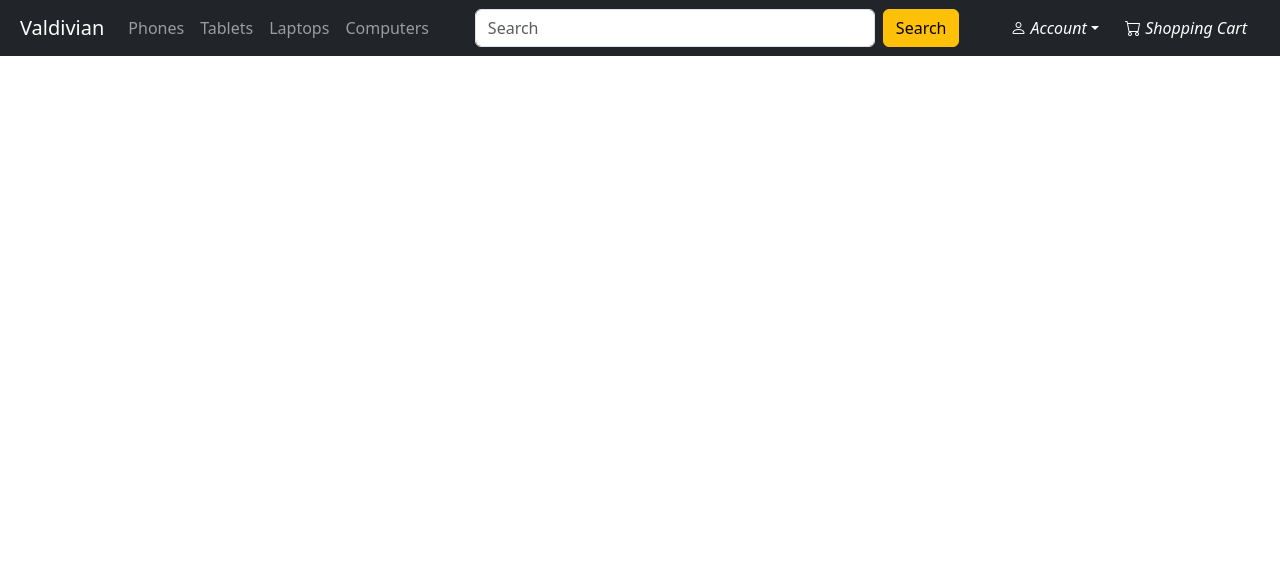
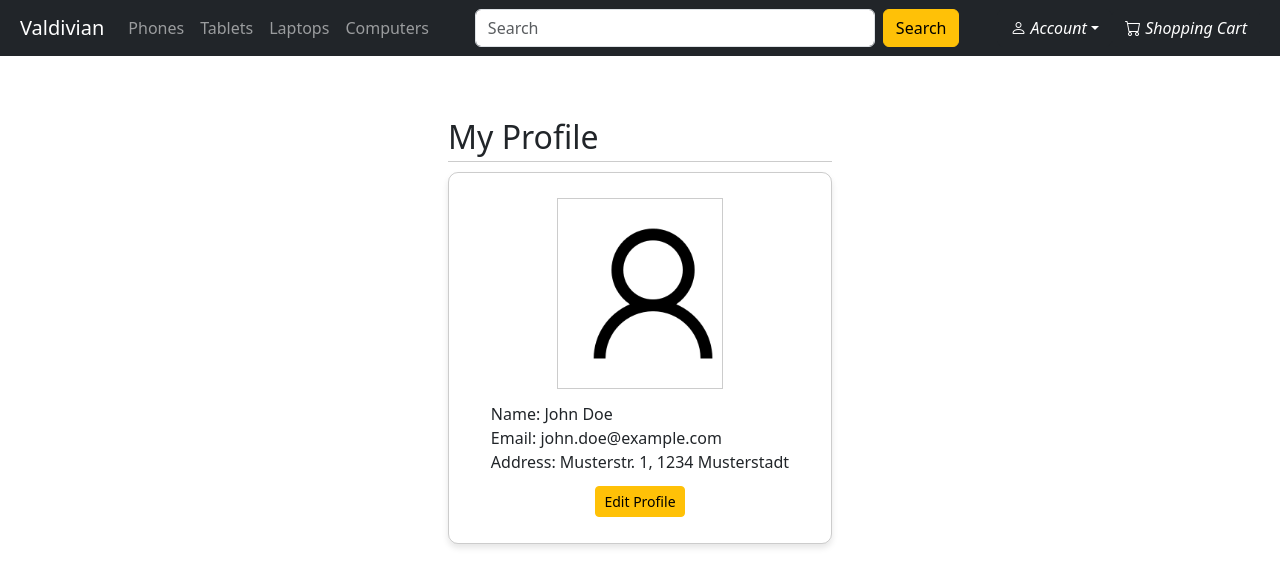
Before and after one commit to codr1an/distributedSystems, a React (Create React App) app in the folder frontend/: page /my_profile in a window 1280 px wide. Shown: the top 586 px of the page. Built offline with nearby package versions, Linux system fonts and the light colour scheme.

Commit message:
add user profile page and edit modal

```diff
--- /dev/null
+++ b/frontend/src/Components/Profile/EditPofileForm.jsx
@@ -0,0 +1,99 @@
+import React from "react";
+
+const EditProfileForm = () => {
+  return (
+    <div className="profile-options">
+      <button
+        type="button"
+        className="btn btn-warning btn-sm"
+        data-bs-toggle="modal"
+        data-bs-target="#editProfileModal"
+      >
+        Edit Profile
+      </button>
+
+      <div
+        className="modal"
+        id="editProfileModal"
+        tabindex="-1"
+        aria-hidden="true"
+      >
+        <div className="modal-dialog">
+          <div className="modal-content">
+            <div className="modal-header">
+              <h5 className="modal-title">Edit Profile</h5>
+              <button
+                type="button"
+                className="btn-close"
+                data-bs-dismiss="modal"
+                aria-label="Close"
+              ></button>
+            </div>
+            <div className="modal-body">
+              <form>
+                <div className="mb-3">
+                  <label htmlFor="name" className="form-label">
+                    Name
+                  </label>
+                  <input
+                    type="text"
+                    className="form-control"
+                    id="name"
+                    placeholder="Enter your name"
+                  />
+                </div>
+                <div className="mb-3">
+                  <label htmlFor="email" className="form-label">
+                    Email
+                  </label>
+                  <input
+                    type="email"
+                    className="form-control"
+                    id="email"
+                    placeholder="Enter your email"
+                  />
+                </div>
+                <div className="mb-3">
+                  <label htmlFor="address" className="form-label">
+                    Address
+                  </label>
+                  <input
+                    type="text"
+                    className="form-control"
+                    id="address"
+                    placeholder="Enter your address"
+                  />
+                </div>
+                <div className="mb-3">
+                  <label htmlFor="password" className="form-label">
+                    Password
+                  </label>
+                  <input
+                    type="password"
+                    className="form-control"
+                    id="password"
+                    placeholder="Enter your password"
+                  />
+                </div>
+              </form>
+            </div>
+            <div className="modal-footer">
+              <button
+                type="button"
+                className="btn btn-secondary btn-sm"
+                data-bs-dismiss="modal"
+              >
+                Close
+              </button>
+              <button type="button" className="btn btn-success btn-sm">
+                Save changes
+              </button>
+            </div>
+          </div>
+        </div>
+      </div>
+    </div>
+  );
+};
+
+export default EditProfileForm;
--- a/frontend/src/Components/Profile/UserProfile.css
+++ b/frontend/src/Components/Profile/UserProfile.css
@@ -0,0 +1,48 @@
+.profile-container {
+  height: 93vh;
+  width: 100%;
+  align-items: center;
+  display: flex;
+  justify-content: center;
+  flex-direction: column;
+  overflow: hidden;
+}
+
+.profile-wrapper {
+  height: 50%;
+  width: 30%;
+  border-radius: 10px;
+  box-shadow: 0px 4px 6px rgba(0, 0, 0, 0.1);
+  border: 0.1px solid rgba(0, 0, 0, 0.2);
+  margin-bottom: 200px;
+  padding: 2%;
+  align-items: center;
+  display: flex;
+  justify-content: space-between;
+  flex-direction: column;
+  overflow: auto;
+}
+
+.profile-title {
+  width: 30%;
+  font-size: xx-large;
+  border-bottom: 0.1px solid rgba(0, 0, 0, 0.2);
+  margin-bottom: 10px;
+  display: flex;
+  justify-content: center;
+  flex-direction: column;
+}
+
+.profile-image {
+  height: 60%;
+  width: 50%;
+  justify-content: center;
+  align-items: center;
+  text-align: center;
+  border: 0.1px solid rgba(0, 0, 0, 0.2);
+}
+
+.profile-image img {
+  height: 100%;
+  width: auto;
+}
--- a/frontend/src/Components/Profile/UserProfile.jsx
+++ b/frontend/src/Components/Profile/UserProfile.jsx
@@ -1,10 +1,54 @@
+import { useState, useEffect } from "react";
 import Navbar from "../Home/Navbar";
+import user from "../../assets/user.png";
+import "./UserProfile.css";
+import EditProfileForm from "./EditPofileForm";
 
 const UserProfile = () => {
+  const [userData, setUserData] = useState(null);
+
+  useEffect(() => {
+    const fetchUserData = async () => {
+      const data = {
+        name: "John Doe",
+        eMail: "john.doe@example.com",
+        address: "Musterstr. 1, 1234 Musterstadt",
+      };
+      setUserData(data);
+    };
+
+    fetchUserData();
+  }, []);
+
+  if (!userData) {
+    return <div>Loading...</div>;
+  }
+
   return (
     <div>
       <Navbar />
-      <div></div>
+      <div className="profile-container">
+        <div className="profile-title">My Profile</div>
+        <div className="profile-wrapper">
+          <div className="profile-image">
+            <img src={user} alt="/" />
+          </div>
+          <div className="profile-info">
+            <div className="profile-field">
+              <span className="profile-label">Name:</span> {userData.name}
+            </div>
+            <div className="profile-field">
+              <span className="profile-label">Email:</span> {userData.eMail}
+            </div>
+            <div className="profile-field">
+              <span className="profile-label">Address:</span> {userData.address}
+            </div>
+          </div>
+          <div className="profile-options">
+            <EditProfileForm />
+          </div>
+        </div>
+      </div>
     </div>
   );
 };
```
Also changed, not shown: frontend/src/assets/user.png (added).
